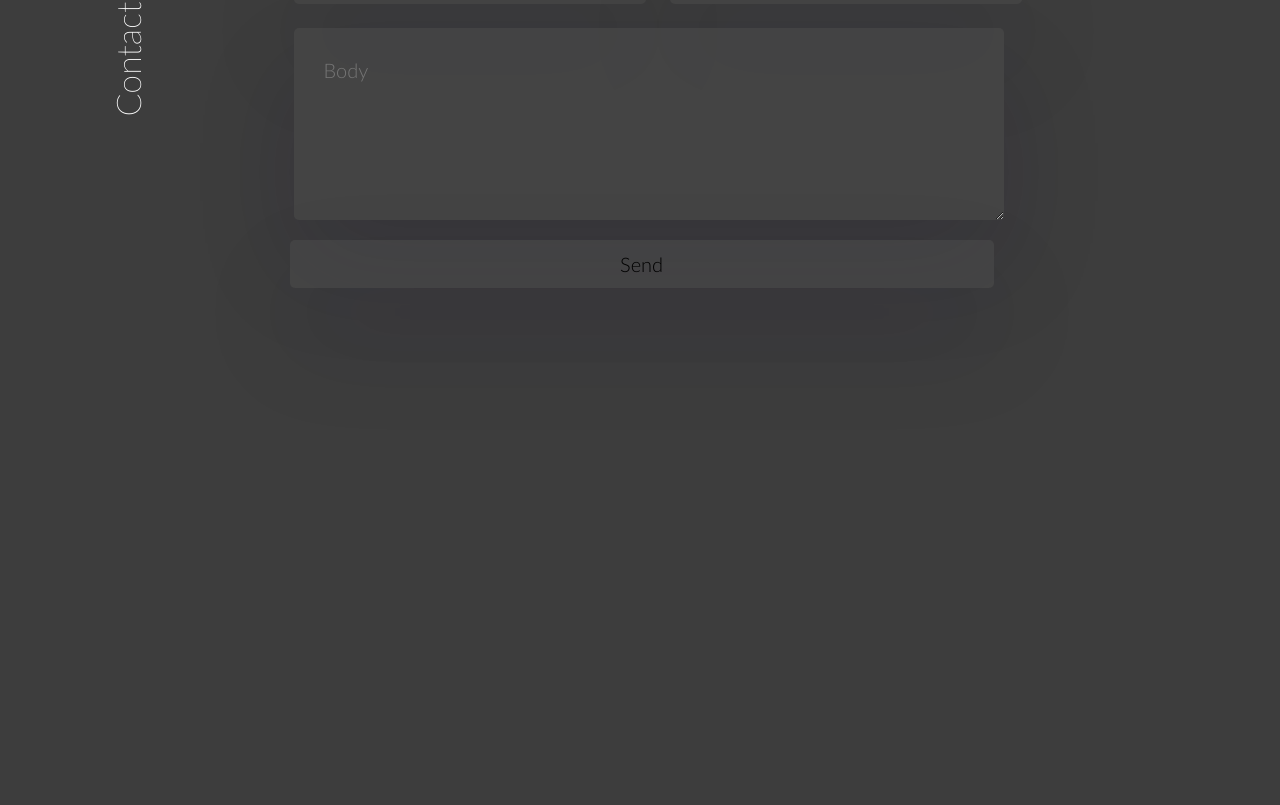
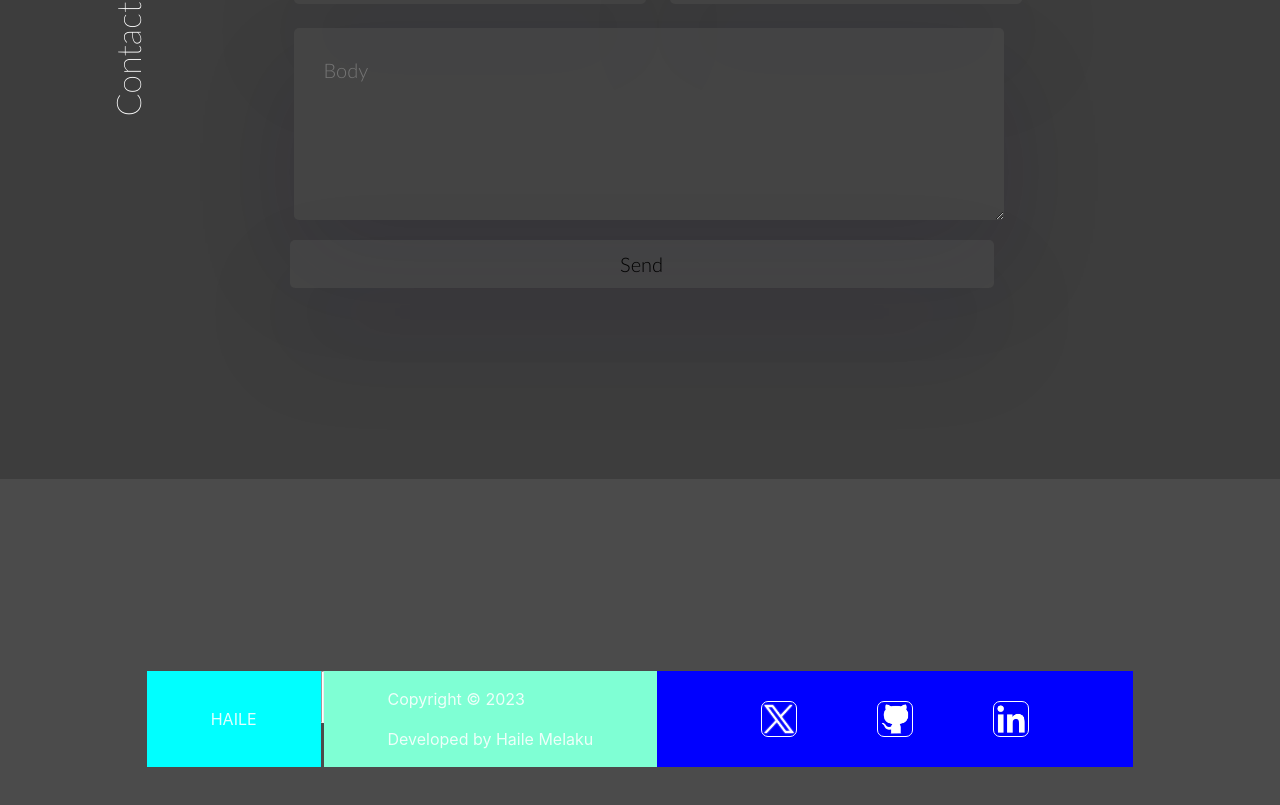
Before and after one commit to Haile-08/react_portfolio, a React (Vite) app: page / in a window 1280 px wide. Shown: the part 2721-3526 px from the top of the page. Before the commit the page ends 3200 px from the top, so only its background shows below. Built offline with nearby package versions, Linux system fonts and the light colour scheme.

Commit message:
Init the footer

```diff
--- a/src/App.tsx
+++ b/src/App.tsx
@@ -7,6 +7,7 @@ import NavBar from "./components/NavBar/NavBar";
 import Project from "./components/Project/Project";
 import Contact from "./components/contact/Contact";
 import About from "./components/About/About";
+import Footer from "./components/Footer/Footer";
 
 function App() {
   const [open, setOpen] = useState<boolean>(false);
@@ -33,6 +34,7 @@ function App() {
           <Project />
           <About />
           <Contact />
+          <Footer />
         </div>
       )}
     </>
--- /dev/null
+++ b/src/components/Footer/Footer.css
@@ -0,0 +1,40 @@
+.footer {
+    height: 60vh;
+    display: flex;
+    align-items: center;
+    justify-content: center;
+    background-color: #4b4b4b;
+}
+
+.footer-line {
+    margin: 0;
+    padding: 0;
+    outline: none;
+    width: 0.9px;
+    height: 50px;
+    background-color: #ffffff;
+}
+.footer-body {
+    display: flex;
+}
+
+.footer-logo {
+    display: flex;
+    align-items: center;
+    justify-content: center;
+    padding: 0px 5vw;
+    background-color: aqua;
+}
+
+.footer-info {
+    padding: 0px 5vw;
+    background-color: aquamarine;
+}
+.footer-contact {
+    display: flex;
+    align-items: center;
+    justify-content: center;
+
+    padding: 0px 5vw;
+    background-color: blue;
+}
--- /dev/null
+++ b/src/components/Footer/Footer.tsx
@@ -0,0 +1,58 @@
+import x from "../../assets/x.png";
+import github from "../../assets/github.png";
+import linkedin from "../../assets/linkedin.png";
+import "./Footer.css";
+
+function Footer() {
+  return (
+    <div className="footer">
+      <div className="footer-body">
+        <div className="footer-logo">
+          <p>HAILE</p>
+        </div>
+        <hr className="footer-line" />
+        <div className="footer-info">
+          <p>Copyright © 2023</p>
+          <p>Developed by Haile Melaku</p>
+        </div>
+        <div className="footer-contact">
+          <div className="icon">
+            <a
+              href="https://twitter.com/Haile09774574"
+              target="_blank"
+              rel="noopener noreferrer"
+            >
+              <div className="x">
+                <img src={x} alt="x" />
+              </div>
+            </a>
+          </div>
+          <div className="icon">
+            <a
+              href="https://github.com/Haile-08"
+              target="_blank"
+              rel="noopener noreferrer"
+            >
+              <div className="github">
+                <img src={github} alt="github" />
+              </div>
+            </a>
+          </div>
+          <div className="icon">
+            <a
+              href="https://www.linkedin.com/in/haile-melaku/"
+              target="_blank"
+              rel="noopener noreferrer"
+            >
+              <div className="linkedin">
+                <img src={linkedin} alt="linkedin" />
+              </div>
+            </a>
+          </div>
+        </div>
+      </div>
+    </div>
+  );
+}
+
+export default Footer;
```
